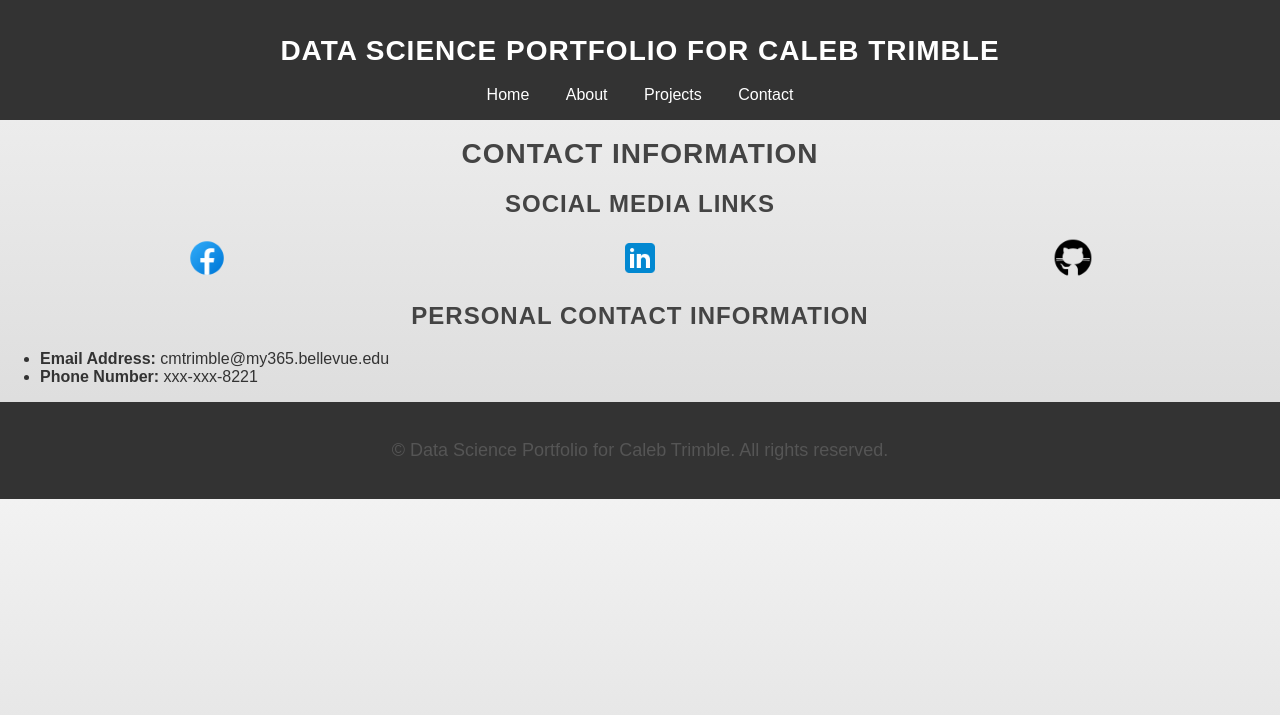
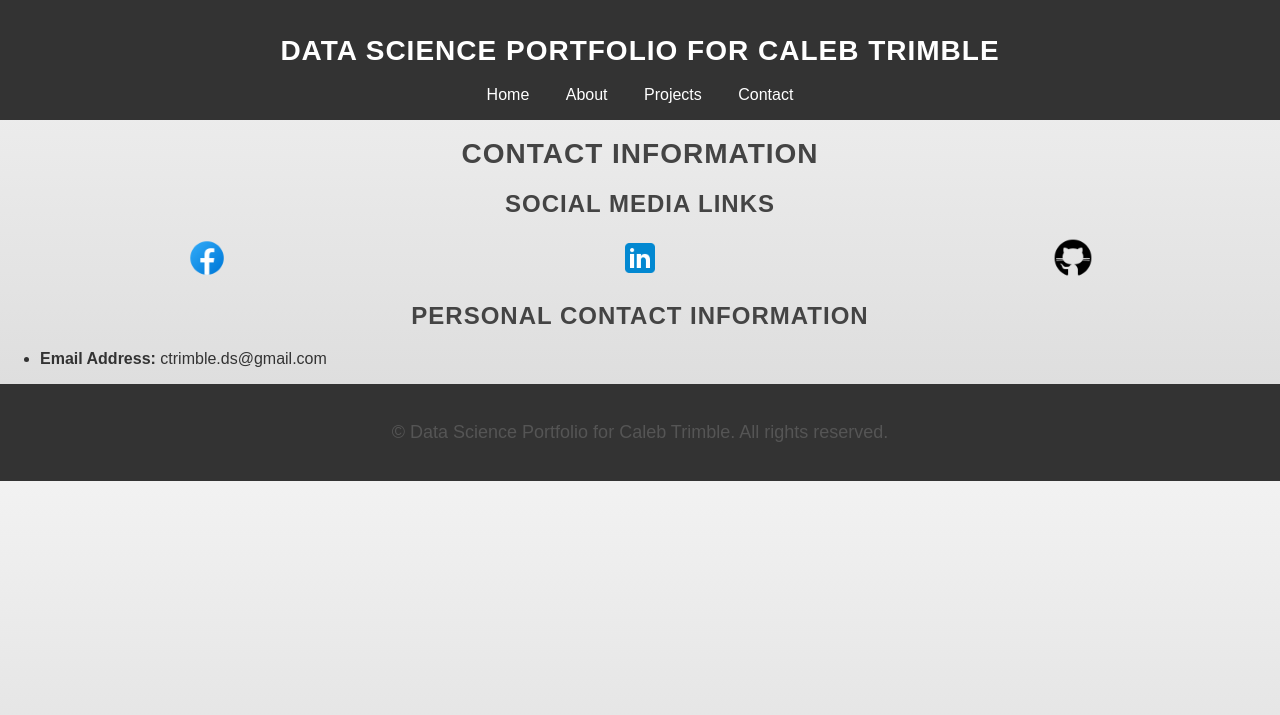
Before and after one commit to cmtrimble/cmtrimble.github.io, a Jekyll site: the page built from contact.md, in a window 1280 px wide. Shown: the top 715 px of the page. Built offline with Jekyll 4.4.1, drawn with Linux system fonts in a browser that asks for light colours.

Commit message:
Update contact.md

```diff
--- a/contact.md
+++ b/contact.md
@@ -26,5 +26,4 @@ permalink: /contact/
 </div>
 
 ## Personal Contact Information
-- **Email Address:** cmtrimble@my365.bellevue.edu
-- **Phone Number:** xxx-xxx-8221
+- **Email Address:** ctrimble.ds@gmail.com
```
